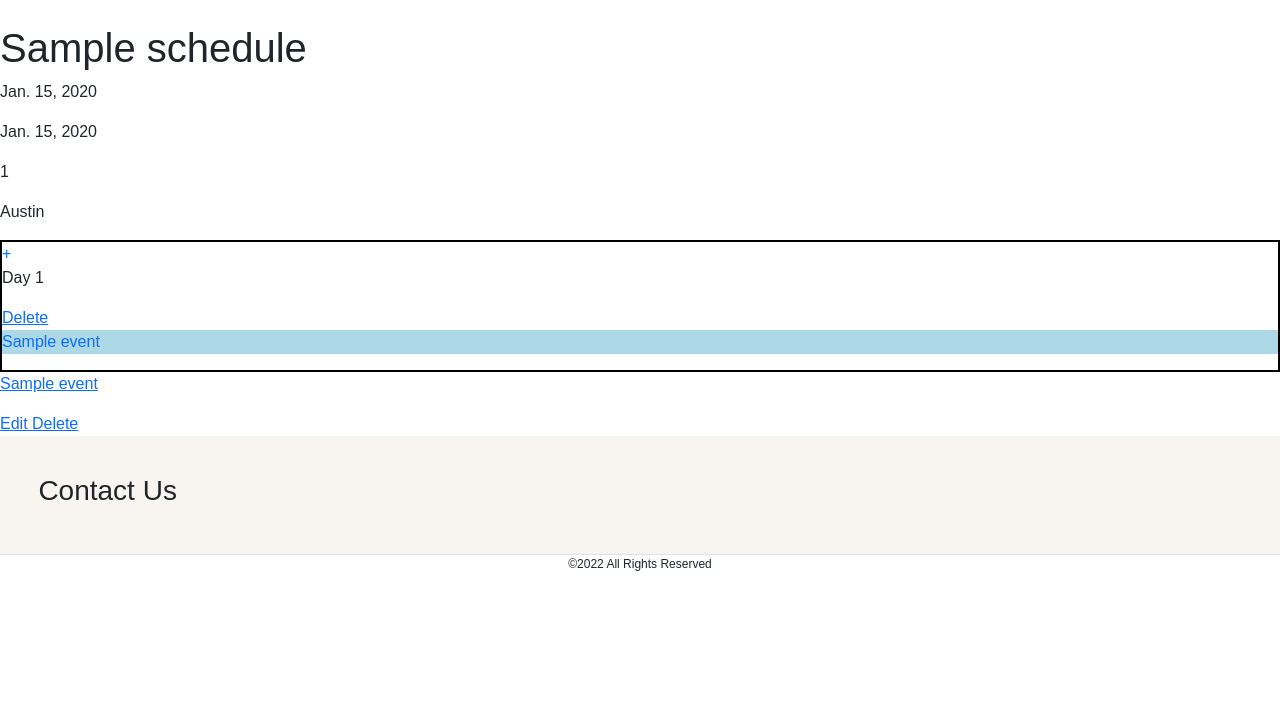
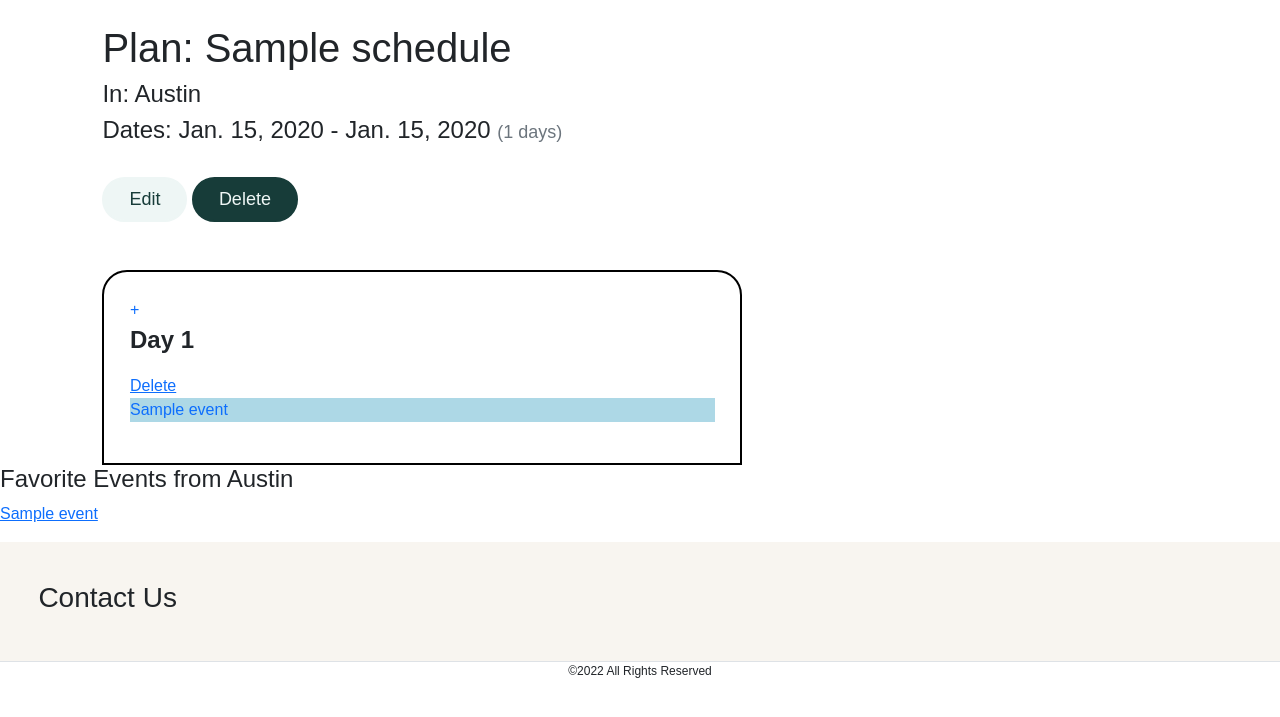
Before and after one commit to skim121/bachplease, a Django app: page /schedule/1/ in a window 1280 px wide. Shown: the part 67-784 px from the top of the page. Run offline with Django 4.2, Linux system fonts and the light colour scheme; a user stored in the database is signed in; tables that the repository leaves empty hold one stand-in row (values such as "Sample post"); some libraries are stand-ins or nearby versions; some web fonts are replaced.

Commit message:
Profile schedule page styling in progress

```diff
--- a/main_app/static/styles/styles.css
+++ b/main_app/static/styles/styles.css
@@ -245,7 +245,28 @@ font-size: 24px !important;
 
 #dayborder{
     border: 2px solid black !important;
+    width:50% !important;
+    margin-left:8%;
+    padding: 2%;
 }
+
+#daybordertop{
+  border: 2px solid black !important;
+  width:50% !important;
+  margin-left:8%;
+  border-radius: 25px 25px 0 0 ;
+  padding: 2%;
+
+}
+
+#dayborderbot{
+  border: 2px solid black !important;
+  width:50% !important;
+  margin-left:8%;
+  border-radius: 0 0  25px 25px;
+  padding: 2%;
+}
+
 
 #dayeventatag{
     text-decoration: none !important;
@@ -256,8 +277,14 @@ font-size: 24px !important;
 
 }
 
+#schedhead{
+  margin-left: 8% !important;
+}
 
-
+#day{
+  font-weight: bold !important;
+  font-size: 24px !important;
+}
 
 
 
@@ -349,3 +376,7 @@ font-size: 24px !important;
 @media only screen and (min-width: 800px){
   #smalllogo{display:none;}
 }
+
+#numdays{
+  font-size: 18px !important;
+}
--- a/main_app/templates/schedule_detail.html
+++ b/main_app/templates/schedule_detail.html
@@ -8,17 +8,23 @@ Bach Please
 
 {% block content %}
 
-    <h1>{{schedule.name}}</h1>
-    <p>{{schedule.date_in}}</p>
-    <p>{{schedule.date_out}}</p>
-    <p>{{schedule.numdays}}</p>
-    <p>{{schedule.city}}</p>
+  <div id="schedhead">
+    <h1>Plan: {{schedule.name}}</h1>
+    <h4> In: {{schedule.city}}</h4>
+    <h4> Dates: {{schedule.date_in}} - {{schedule.date_out}} <span class="text-muted"id="numdays"> ({{schedule.numdays}} days)</span></h4>
+</br>
+<a href="{% url 'schedule_update' schedule.pk %}" class="text-decoration-none"> <button class="btn btn-outline-primary">Edit</button> </a>
+<a href="{% url 'schedule_delete' schedule.pk %}" class="text-decoration-none"> <button class="btn btn-primary">Delete </button> </a>
+</div>
+</br>
+</br>
 
 
     {% for i in looptimes %}
-    <div id="dayborder">
+    {% if forloop.first %}
+    <div id="daybordertop">
         <a href="{% url 'day_event_create' schedule.id %}" class="text-decoration-none float-right">+</a>
-        <p> Day {{i}} </p>
+        <p id="day"> Day {{i}} </p>
         {% for d in dayevents %}
             {% if d.day == i %}
             <a href="{% url 'dayevent_delete' d.pk %}"> Delete </a>
@@ -28,14 +34,40 @@ Bach Please
             {% endif %}
         {% endfor %}
     </div>
+
+    {% elif forloop.last %}
+    <div id="dayborderbot">
+        <a href="{% url 'day_event_create' schedule.id %}" class="text-decoration-none float-right">+</a>
+        <p id="day"> Day {{i}} </p>
+        {% for d in dayevents %}
+            {% if d.day == i %}
+            <a href="{% url 'dayevent_delete' d.pk %}"> Delete </a>
+            <a href = "{% url 'event_detail' d.event.id %}" id="dayeventatag">
+                <p id="dayeventptag">{{d.event}}</p>
+            </a>
+            {% endif %}
+        {% endfor %}
+    </div>
+
+    {% else %}
+
+    <div id="dayborder">
+        <a href="{% url 'day_event_create' schedule.id %}" class="text-decoration-none float-right">+</a>
+        <p id="day"> Day {{i}} </p>
+        {% for d in dayevents %}
+            {% if d.day == i %}
+            <a href="{% url 'dayevent_delete' d.pk %}"> Delete </a>
+            <a href = "{% url 'event_detail' d.event.id %}" id="dayeventatag">
+                <p id="dayeventptag">{{d.event}}</p>
+            </a>
+            {% endif %}
+        {% endfor %}
+    </div>
+
+    {% endif %}
     {% endfor %}
 
-
-
-
-
-
-
+<h4> Favorite Events from {{schedule.city}} </h4>
 {% for event in events %}
     <a href="{% url 'event_detail' event.pk %}">
         <p>{{event.name}}</p>
@@ -46,7 +78,6 @@ Bach Please
 
 
 
-<a href="{% url 'schedule_update' schedule.pk %}"> Edit </a>
-<a href="{% url 'schedule_delete' schedule.pk %}"> Delete </a>
+
 
 {% endblock %}
--- a/main_app/views.py
+++ b/main_app/views.py
@@ -98,6 +98,7 @@ def profile(request, id):
     schedules = Schedule.objects.filter(user=request.user)
     past = Schedule.objects.filter(user=request.user, date_in__lt=today)
     future = Schedule.objects.filter(user=request.user, date_in__gte=today)
+
     return render(request, 'profile.html', {'user': user, 'events': events, 'schedules': schedules, 'past': past, 'future': future, id: request.user.id})
 
 # Add to favorites funcion
```
Also changed, not shown: main_app/templates/profile.html (+39 -15 lines).
